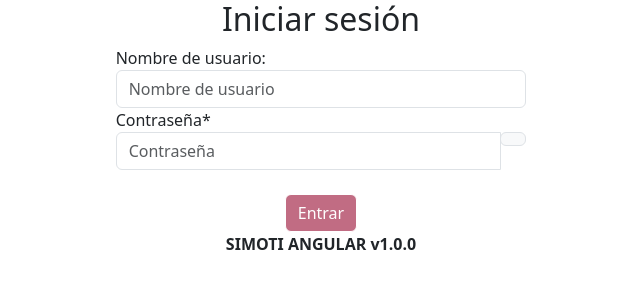
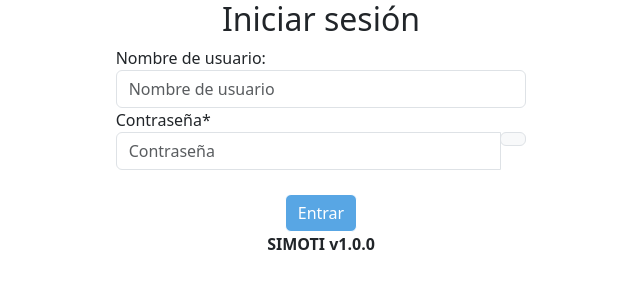
Before and after one commit to N152-U/simoti-angular, an Angular app: page /#/home in a window 1280 px wide. Before the commit this address led to /#/home. Shown: the top 300 px of the page, without its empty margins (319-959 px from the left). Built offline with nearby package versions, Linux system fonts and the light colour scheme; what ngx-captcha would draw is missing.

Commit message:
feat: avance

```diff
--- a/src/app/components/pages/login/login.component.html
+++ b/src/app/components/pages/login/login.component.html
@@ -77,7 +77,7 @@
           </div>
           <br />
           <div class="d-flex justify-content-center">
-            <button style="background-color: #A11F41; color: white;" class="btn btn-main  btn-group-justified"
+            <button style="background-color: #0078D7; color: white;" class="btn btn-main  btn-group-justified"
               type="submit" [disabled]="!aFormGroup.valid">
               Entrar
             </button>
--- a/src/environments/environment.development.ts
+++ b/src/environments/environment.development.ts
@@ -2,5 +2,5 @@ export const environment = {
   production: false,
   apiUrl: 'http://127.0.0.1:8000',
   version: "1.0.0",
-  alias: "SIMOTI ANGULAR"
+  alias: "SIMOTI"
 };
--- a/src/environments/environment.ts
+++ b/src/environments/environment.ts
@@ -2,5 +2,5 @@ export const environment = {
   production: true,
   apiUrl: 'http://127.0.0.1:8000',
   version: "1.0.0",
-  alias: "SIMOTI ANGULAR"
+  alias: "SIMOTI"
 };
```
Also changed, not shown: src/polyfills.ts (added, +67 -0 lines).
